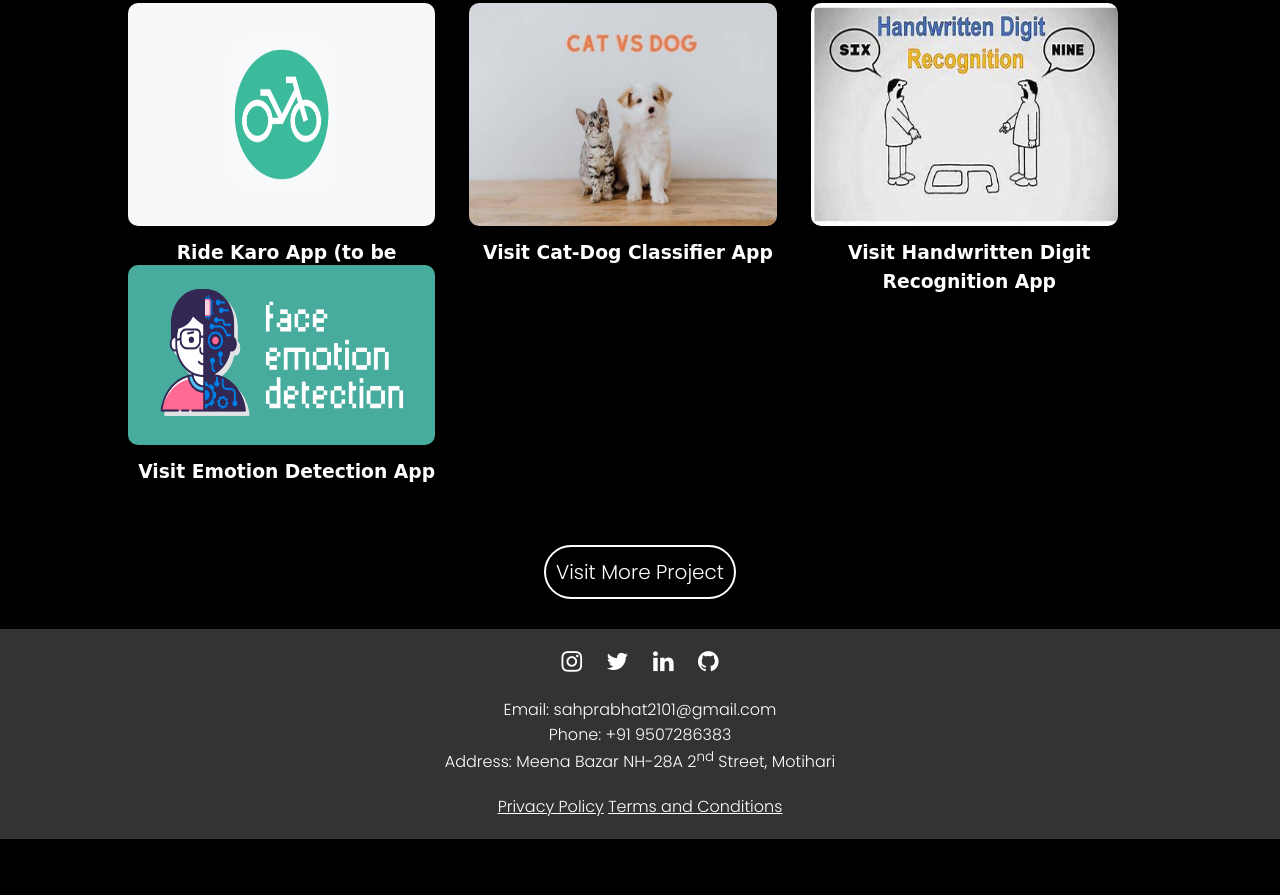
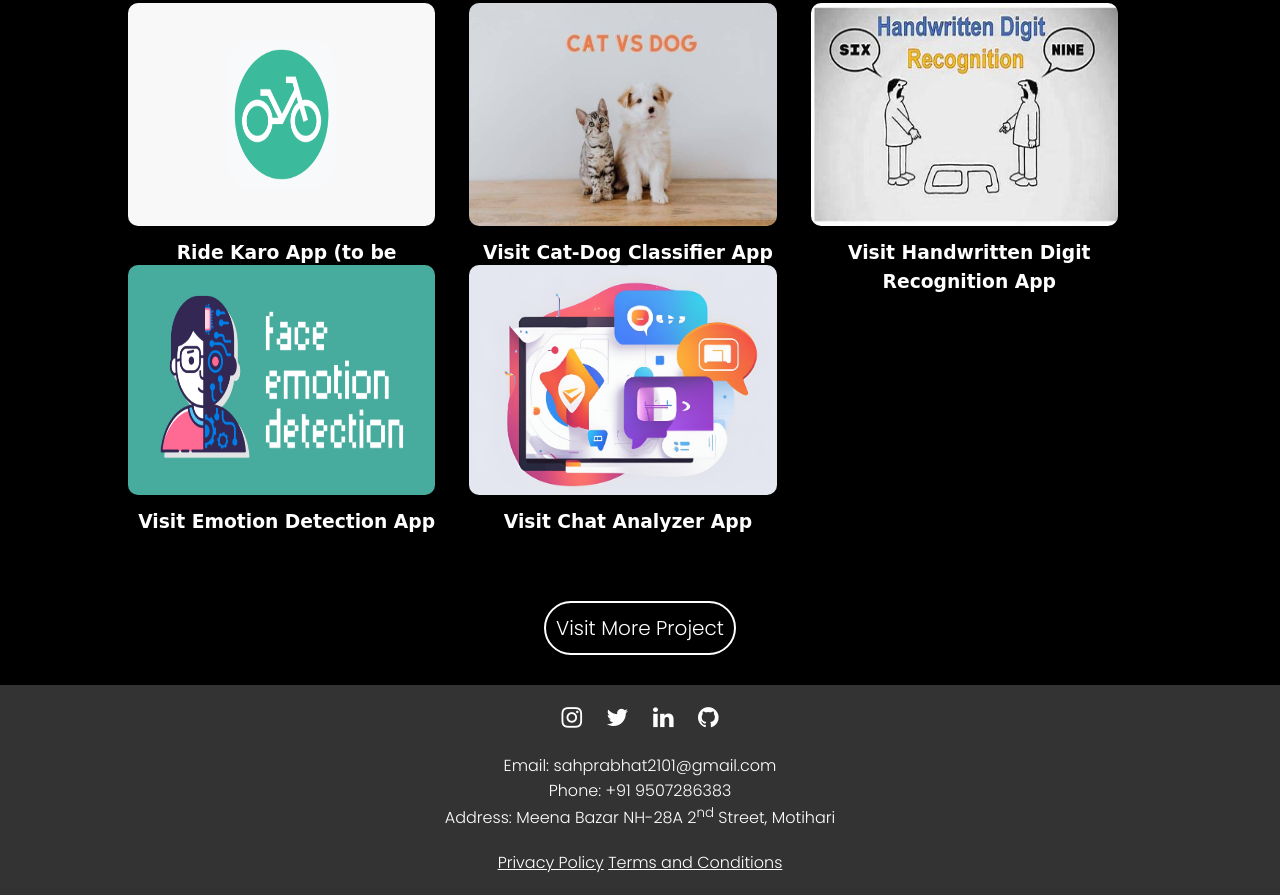
Before and after one commit to Prabhat-2101/My_Portfolio, a plain HTML site: page index.html in a window 1280 px wide. Shown: the part 2613-3508 px from the top of the page. Before the commit the page ends 3452 px from the top, so only its background shows below. Drawn offline with nearby package versions, Linux system fonts and the light colour scheme.

Commit message:
Project added

```diff
--- a/index.html
+++ b/index.html
@@ -213,6 +213,12 @@
                         <h3><a href="https://moodscannerai.streamlit.app/" target="_blank">Visit Emotion Detection App</a></h3>
                     </div>
                 </div>
+                <div>
+                    <img src="Images/chatanalyzer.png" alt="">
+                    <div class="desc">
+                        <h3><a href="https://chatanalyzerai.streamlit.app/" target="_blank">Visit Chat Analyzer App</a></h3>
+                    </div>
+                </div>
             </div>
             <div class="redirect-buttom" style="text-align: center;"><a href="https://github.com/Prabhat-2101/" class="home-button" target="_blank">Visit More Project</a></div>
         </div>
```
Also changed, not shown: Images/chatanalyzer.png (added).
